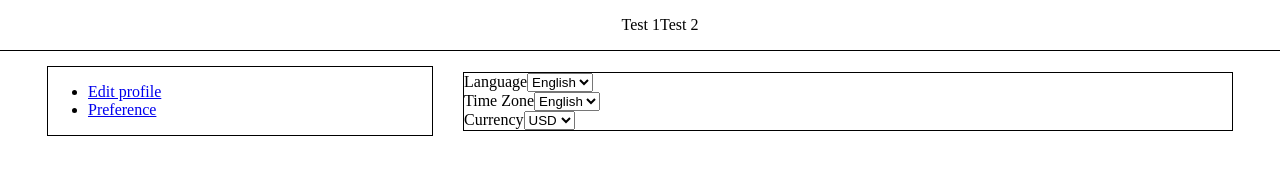
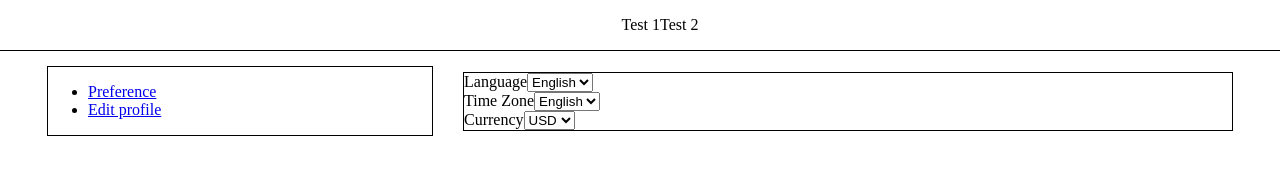
Before and after one commit to oukunan/Taskworld-assignment, a React app: page / in a window 1280 px wide. Shown: the top 173 px of the page. Built offline with nearby package versions, Linux system fonts and the light colour scheme.

Commit message:
Change a tag to Navlink

```diff
--- a/src/client/App.js
+++ b/src/client/App.js
@@ -1,17 +1,18 @@
 import React, { Component } from 'react';
-import { Route, Switch, BrowserRouter as Router } from 'react-router-dom';
+import { Route, Switch } from 'react-router-dom';
 
 import './app.css';
 import Layout from './hoc/Layout';
 import Preference from './containers/Preference/Preference';
-
+import Profile from './containers/Profile/Profile';
 class App extends Component {
   render() {
     return (
       <Layout>
-        <Router>
+        <Switch>
+          <Route path="/profile" component={Profile} />
           <Route exact path="/" component={Preference} />
-        </Router>
+        </Switch>
       </Layout>
     );
   }
--- a/src/client/components/Menu/Menu.js
+++ b/src/client/components/Menu/Menu.js
@@ -6,8 +6,8 @@ const menu = props => {
   return (
     <div className="menu-layout">
       <ul>
-        <MenuItem link="/edt" title="Edit profile" />
-        <MenuItem link="/preference" title="Preference" />
+        <MenuItem link="/" title="Preference" />
+        <MenuItem link="/profile" title="Edit profile" />
       </ul>
     </div>
   );
--- a/src/client/components/Menu/MenuItem/MenuItem.js
+++ b/src/client/components/Menu/MenuItem/MenuItem.js
@@ -3,7 +3,7 @@ import { NavLink } from 'react-router-dom';
 
 const menuItem = props => (
   <li>
-    <a href={props.link}>{props.title}</a>
+    <NavLink to={props.link}>{props.title}</NavLink>
   </li>
 );
 
--- a/src/client/index.js
+++ b/src/client/index.js
@@ -1,5 +1,12 @@
 import React from 'react';
 import ReactDOM from 'react-dom';
+import { BrowserRouter } from 'react-router-dom';
+
 import App from './App';
 
-ReactDOM.render(<App />, document.getElementById('root'));
+ReactDOM.render(
+  <BrowserRouter>
+    <App />
+  </BrowserRouter>,
+  document.getElementById('root')
+);
```
